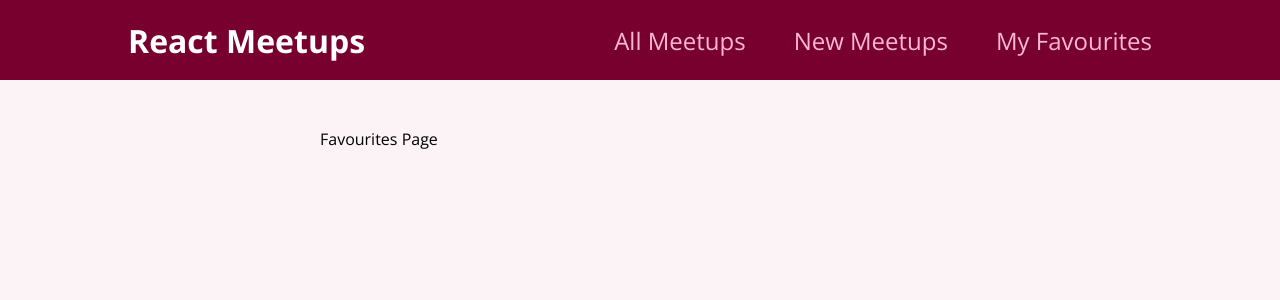
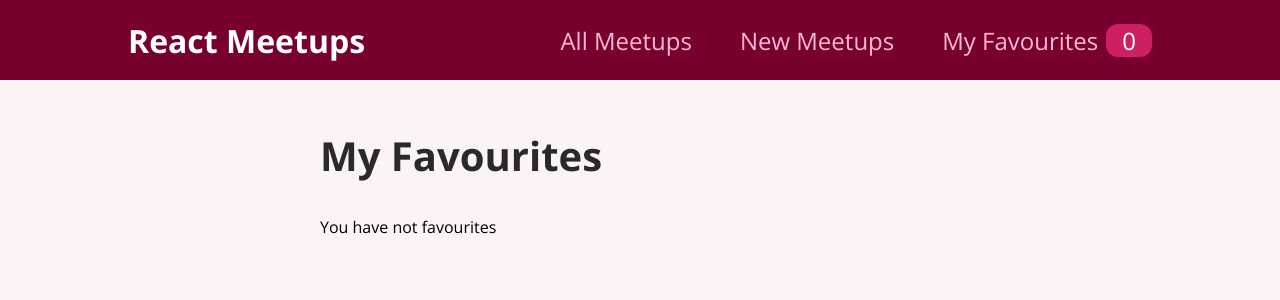
Before and after one commit to kunahair/meet-up-react-app, a React (Create React App) app: page /favourites in a window 1280 px wide. Shown: the top 300 px of the page. Built offline with nearby package versions, Linux system fonts and the light colour scheme.

Commit message:
feat: add Favourites context to Favourites Page and nav badge

```diff
--- a/src/components/layout/MainNavigation.js
+++ b/src/components/layout/MainNavigation.js
@@ -2,7 +2,13 @@ import { Link } from "react-router-dom";
 
 import classes from './MainNavigation.module.css';
 
+import { useContext } from "react";
+import FavouritesContext from "../../store/favourites-context";
+
 function MainNavigation() {
+
+    const favouriteCtx = useContext(FavouritesContext);
+
     return (
     <header className={classes.header}>
         <div className={classes.logo}>React Meetups</div>
@@ -15,7 +21,10 @@ function MainNavigation() {
                     <Link to='/new-meetup'>New Meetups</Link>
                 </li>
                 <li>
-                    <Link to='/favourites'>My Favourites</Link>
+                    <Link to='/favourites'>
+                        My Favourites
+                        <span className={classes.badge}>{favouriteCtx.totalFavourites}</span>
+                    </Link>
                 </li>
             </ul>
         </nav>
--- a/src/pages/Favourites.js
+++ b/src/pages/Favourites.js
@@ -1,5 +1,26 @@
+import { useContext } from "react";
+import MeetupList from "../components/meetups/MeetupList";
+
+import FavouritesContext from "../store/favourites-context";
+
 function FavouritesPage() {
-    return (<div>Favourites Page</div>);
+
+    const favouritesCtx = useContext(FavouritesContext);
+
+    let content;
+
+    if (favouritesCtx.totalFavourites == 0) {
+        content = <p>You have not favourites</p>
+    } else {
+        content = <MeetupList meetups={favouritesCtx.favourites} />
+    }
+
+    return (
+        <section>
+            <h1>My Favourites</h1>
+            {content}
+        </section>
+    );
 }
 
 export default FavouritesPage;
```
Also changed, not shown: 1 other file (tests, documents, lock files or other folders).
